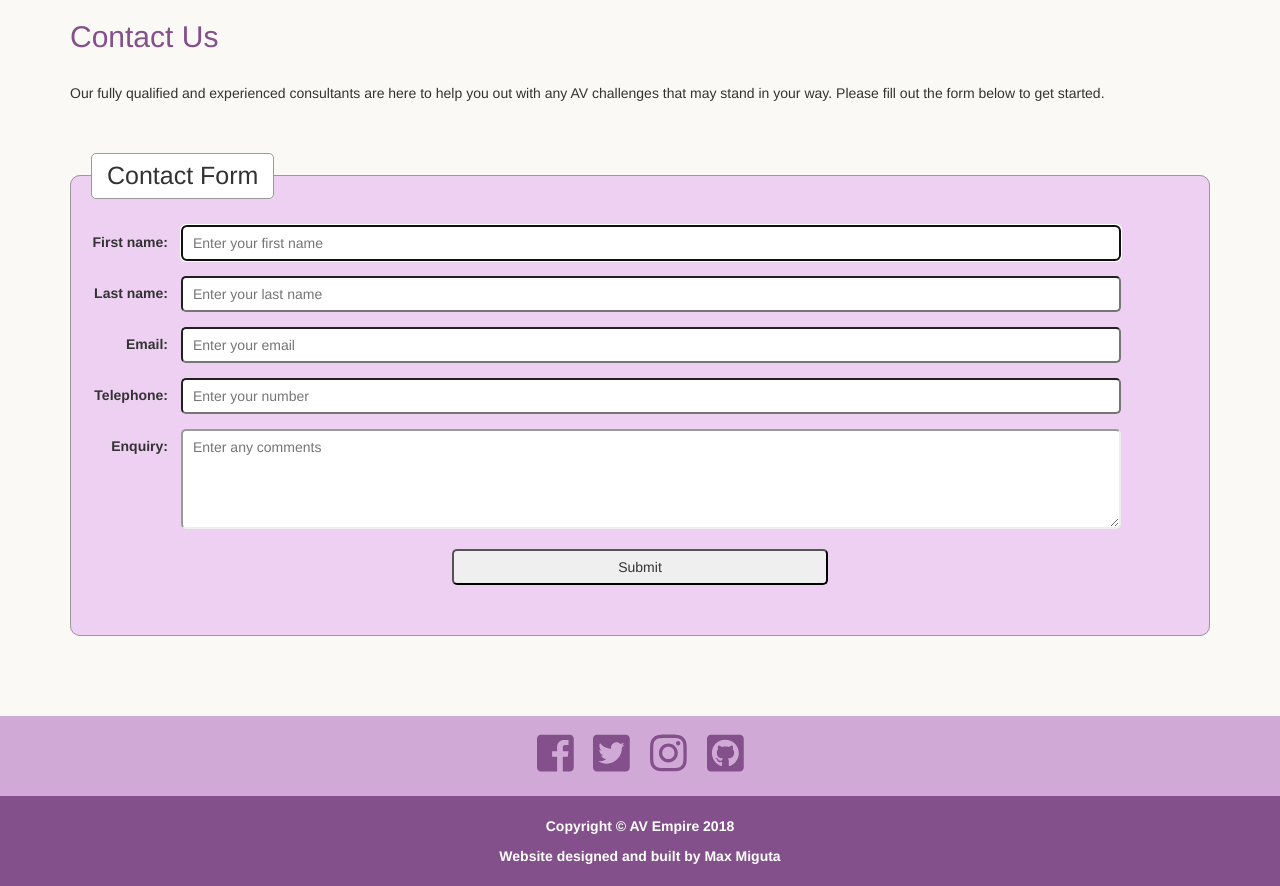
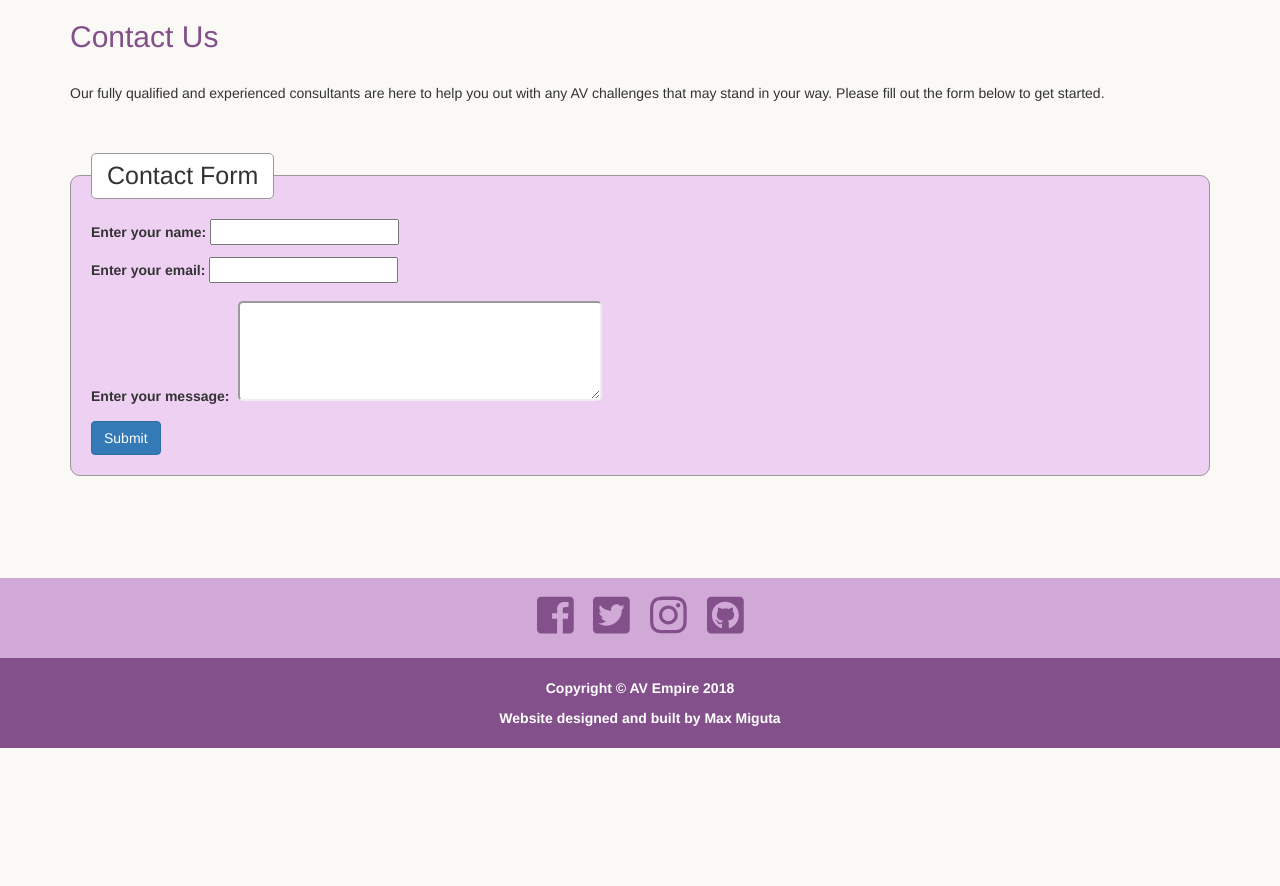
Before and after one commit to maxmiguta/project3, a Django app: page /contact/ in a window 1280 px wide. Shown: the part 52-938 px from the top of the page. After the commit the page ends 800 px from the top, so only its background shows below. Run offline with Django 3.2, Linux system fonts and the light colour scheme; some libraries are stand-ins or nearby versions.

Commit message:
Enabled email backend for contact form

```diff
--- a/av_empire/urls.py
+++ b/av_empire/urls.py
@@ -19,6 +19,7 @@ from django.contrib import admin
 from home import views
 from accounts import views as accounts_views
 from products import views as products_views
+from contact import views as contact_views
 from cart.views import view_cart, add_to_cart, adjust_cart
 from checkout.views import checkout
 
@@ -35,7 +36,7 @@ urlpatterns = [
     url(r'^profile/$', accounts_views.profile, name='profile'),
     url(r'^login/$', accounts_views.login, name='login'),
     url(r'^logout/$', accounts_views.logout, name='logout'),
-    url(r'^contact/$', views.get_contact),
+    url(r'^contact/$', contact_views.contact),
     url(r'^cart/$', view_cart, name='view_cart'),
     url(r'^add/(?P<id>\d+)', add_to_cart, name='add_to_cart'),
     url(r'^adjust/(?P<id>\d+)', adjust_cart, name='adjust_cart'),
--- /dev/null
+++ b/contact/admin.py
@@ -0,0 +1,6 @@
+# -*- coding: utf-8 -*-
+from __future__ import unicode_literals
+
+from django.contrib import admin
+
+# Register your models here.
--- /dev/null
+++ b/contact/forms.py
@@ -0,0 +1,9 @@
+from django import forms
+#from phonenumber_field.formfields import PhoneNumberField
+
+
+class ContactForm(forms.Form):
+    contact_name = forms.CharField(label='Enter your name', required=True)
+    contact_email = forms.EmailField(label='Enter your email', required=True)
+	#phone_number = PhoneNumberField(label='Enter your phone number')
+    message = forms.CharField(label='Enter your message', widget=forms.Textarea, required=True)
--- /dev/null
+++ b/contact/models.py
@@ -0,0 +1,6 @@
+# -*- coding: utf-8 -*-
+from __future__ import unicode_literals
+
+from django.db import models
+
+# Create your models here.
--- /dev/null
+++ b/contact/tests.py
@@ -0,0 +1,6 @@
+# -*- coding: utf-8 -*-
+from __future__ import unicode_literals
+
+from django.test import TestCase
+
+# Create your tests here.
--- /dev/null
+++ b/contact/views.py
@@ -0,0 +1,43 @@
+from django.shortcuts import render, redirect
+from django.core.mail import EmailMessage
+from django.template.loader import get_template
+from .forms import ContactForm
+
+# Create your views here.
+
+def contact(request):
+    form_class = ContactForm
+
+    if request.method == 'POST':
+        form = form_class(data=request.POST)
+
+        if form.is_valid():
+            contact_name = request.POST.get('contact_name', '')
+            contact_email = request.POST.get('contact_email', '')
+			#phone_number = request.POST.get('phone_number', '')
+            message = request.POST.get('message', '')
+
+            # Email the profile with the contact information
+            template = get_template('reply_template.txt')
+            context = {
+                'contact_name': contact_name,
+                'contact_email': contact_email,
+				#'phone_number': phone_number,
+                'message': message,
+            }
+            content = template.render(context)
+
+            email = EmailMessage(
+                "New contact form submission",
+                content,
+                "AV Empire" +'',
+                [contact_name],
+                headers = {'Reply To': contact_email }
+            )
+            email.send()
+			#messages.success(request, 'Thanks for getting in touch! We will get back to you as soon as we can.')
+            return redirect('index')
+
+    return render(request, 'contact.html', {
+        'form': form_class,
+    })
--- a/templates/contact.html
+++ b/templates/contact.html
@@ -5,33 +5,12 @@
     <br>
     <p>Our fully qualified and experienced consultants are here to help you out with any AV challenges that may stand in your way. Please fill out the form below to get started.</p>
     <div id="form-area">
-        <form onsubmit="alert('Form submitted successfully.')" method="post">
+        <form method="post">
             <fieldset>
 			    <legend>Contact Form</legend>
-			    <div class="row">
-				    <label class="field col-xs-2" for="fname">First name:</label>
-				    <input class="contact col-xs-10" type="text" id="fname" placeholder="Enter your first name" name="fname" autocomplete="on" required autofocus/>
-			    </div>
-			    <div class="row">
-				    <label class="field col-xs-2" for="lname">Last name:</label>
-				    <input class="contact col-xs-10" type="text" id="lname" placeholder="Enter your last name" name="lname" autocomplete="on" required/>
-			    </div>
-			    <div class="row">
-				    <label class="field col-xs-2" for="email">Email:</label>
-				    <input class="contact col-xs-10" type="email" id="email" placeholder="Enter your email" name="email" autocomplete="on" required/>
-			    </div>
-			    <div class="row">
-				    <label class="field col-xs-2" for="telephone">Telephone:</label>
-				    <input class="contact col-xs-10" type="tel" id="telephone" placeholder="Enter your number" name="telephone" pattern="[0][0-9]{10}" title="Expecting 11 digit number beginning with 0"/>
-			    </div>
-			    <div class="row">
-				    <label class="field col-xs-2" for="comm">Enquiry:</label>
-				    <textarea class="col-xs-10" id="comm" placeholder="Enter any comments" name="comm"></textarea>
-			    </div>
-			    <div class="row">
-			        <!--<label for="submit" class="field submit"></label>-->
-			        <input class="form-button col-xs-4" type="submit" id="submit" value="Submit"/>
-			    </div>
+			    {% csrf_token %}
+				{{ form.as_p }}
+				<input class="btn btn-primary" type="submit" value="Submit">
 		    </fieldset>
 	    </form>
 	</div>
```
Also changed, not shown: contact/apps.py (added, +8 -0 lines), settings/dev.py (+8 -0 lines), settings/staging.py (+8 -0 lines), contact/__init__.py (added), contact/migrations/__init__.py (added).
